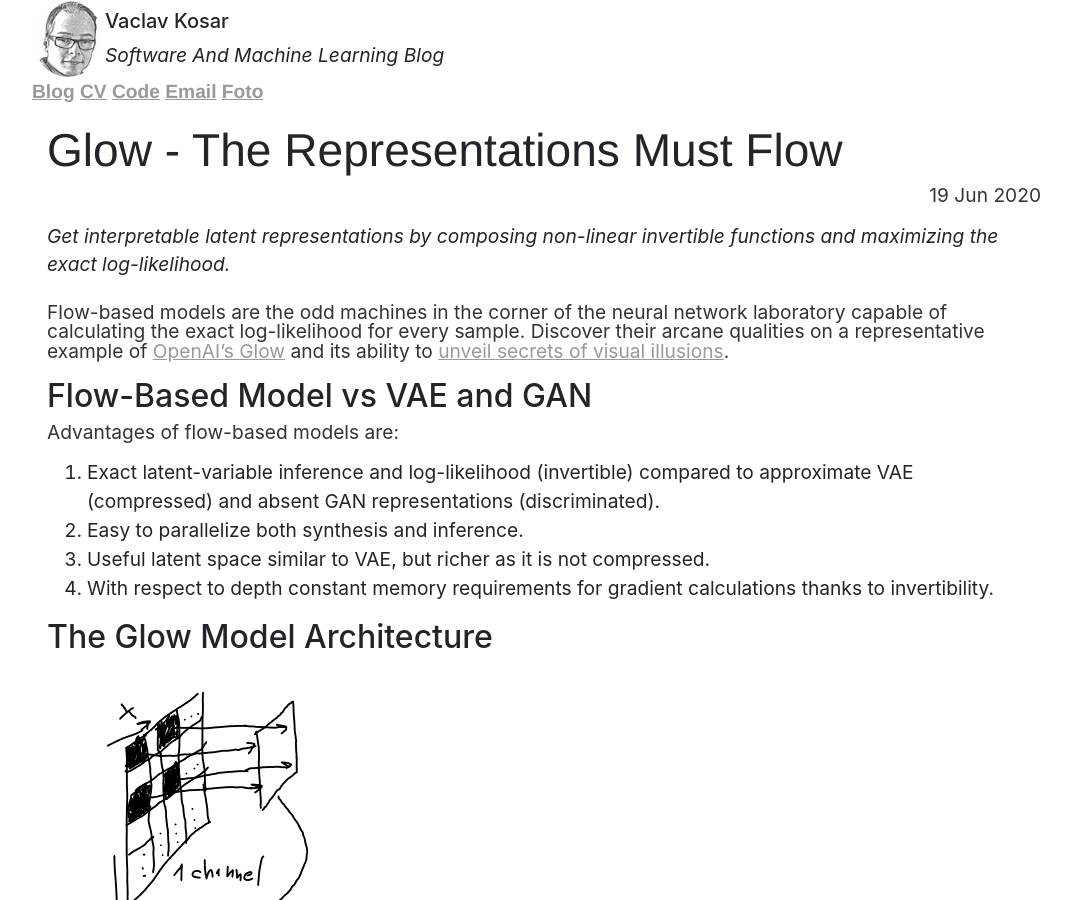
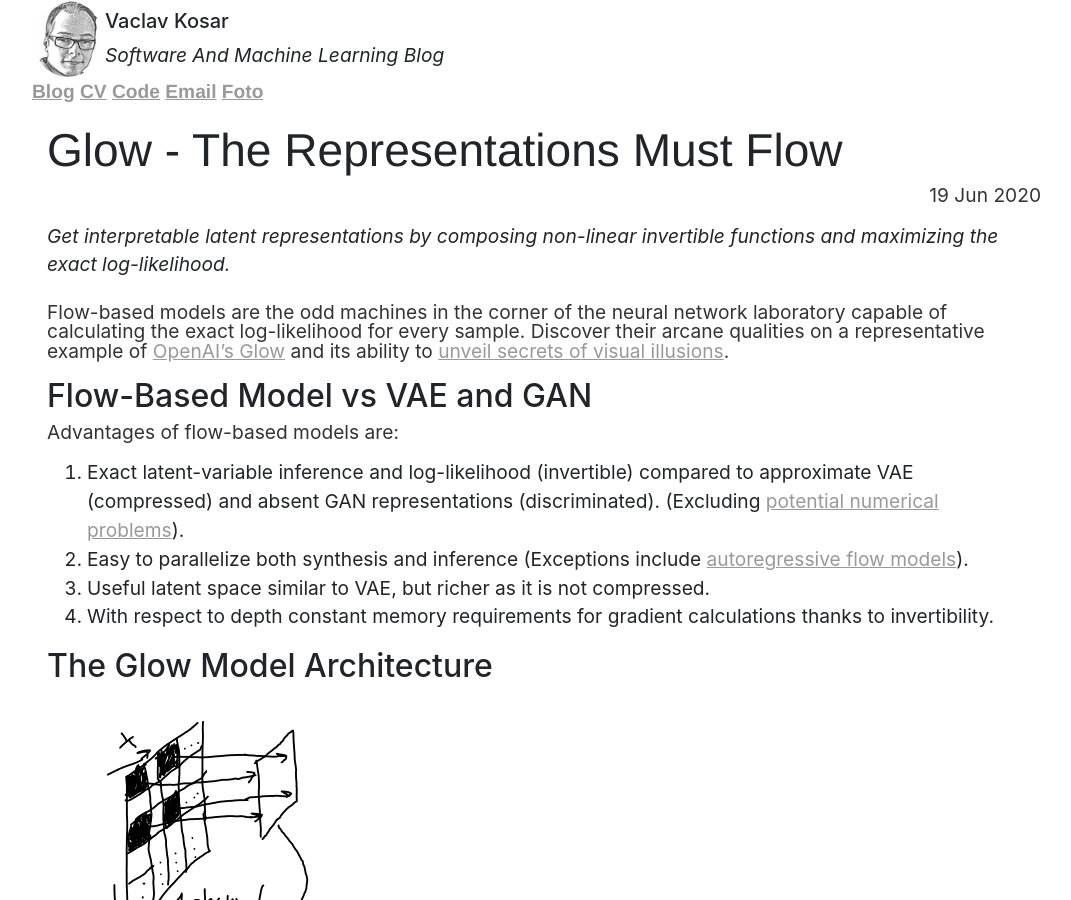
Before and after one commit to vackosar/vackosar.github.io, a Jekyll site: the page built from _posts/2020-06-19-glow-the-representations-must-flow.md, in a window 1280 px wide and 900 px high. Shown: the whole window, without its empty margins (96-1167 px from the left). Built offline with Jekyll 4.4.1, drawn with Linux system fonts in a browser that asks for light colours; nearby versions of some CDN libraries; library files that are not in the unit come from our copies; comment, search, counter and statistics services are not loaded; some of the changed text lies outside the part shown.

Commit message:
fix glow

```diff
--- a/_posts/2020-06-19-glow-the-representations-must-flow.md
+++ b/_posts/2020-06-19-glow-the-representations-must-flow.md
@@ -16,8 +16,8 @@ Discover their arcane qualities on a representative example of [OpenAI's Glow](h
 
 ## Flow-Based Model vs VAE and GAN
 Advantages of flow-based models are:
-1. Exact latent-variable inference and log-likelihood (invertible) compared to approximate VAE (compressed) and absent GAN representations (discriminated).
-1. Easy to parallelize both synthesis and inference.
+1. Exact latent-variable inference and log-likelihood (invertible) compared to approximate VAE (compressed) and absent GAN representations (discriminated). (Excluding [potential numerical problems](https://arxiv.org/abs/2006.09347)).
+1. Easy to parallelize both synthesis and inference (Exceptions include [autoregressive flow models](https://lilianweng.github.io/lil-log/2018/10/13/flow-based-deep-generative-models.html#models-with-autoregressive-flows)).
 1. Useful latent space similar to VAE, but richer as it is not compressed.
 1. With respect to depth constant memory requirements for gradient calculations thanks to invertibility.
 
```
Also changed, not shown: other parts of _posts/2020-06-19-glow-the-representations-must-flow.md (+6 -0 lines).
